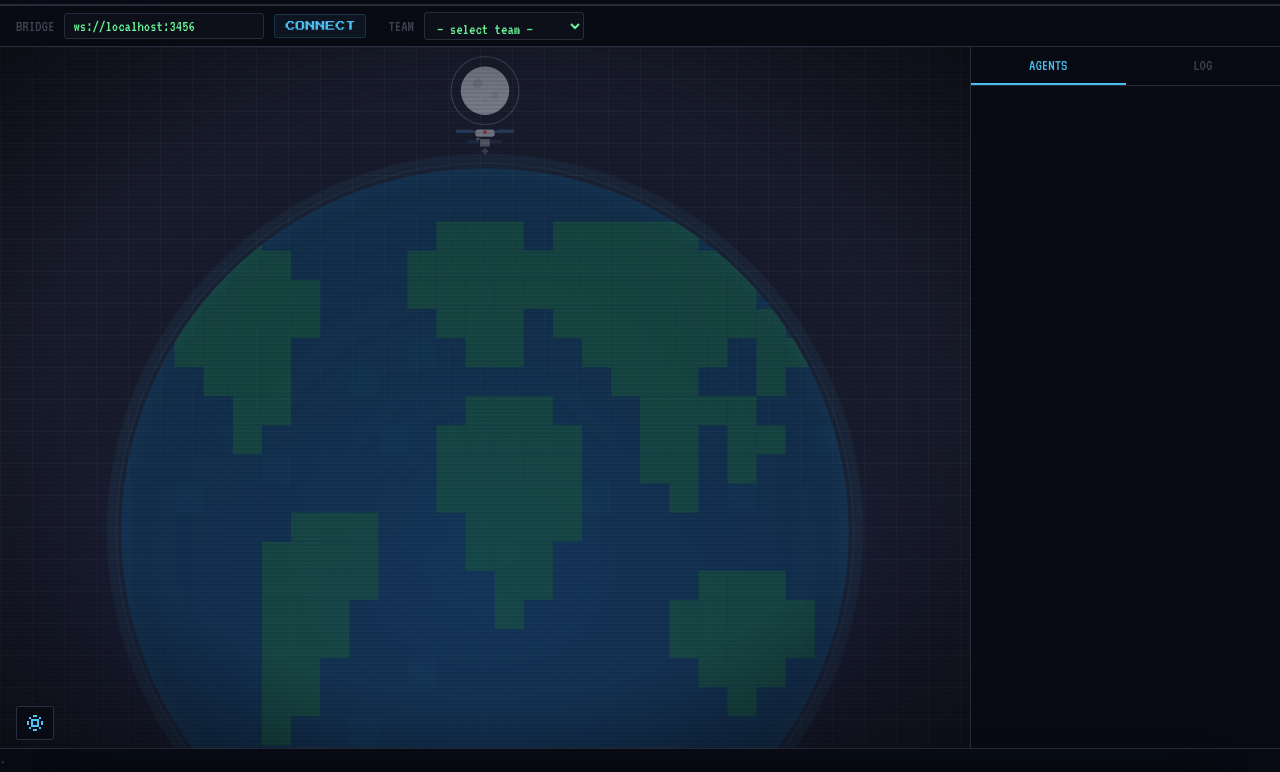
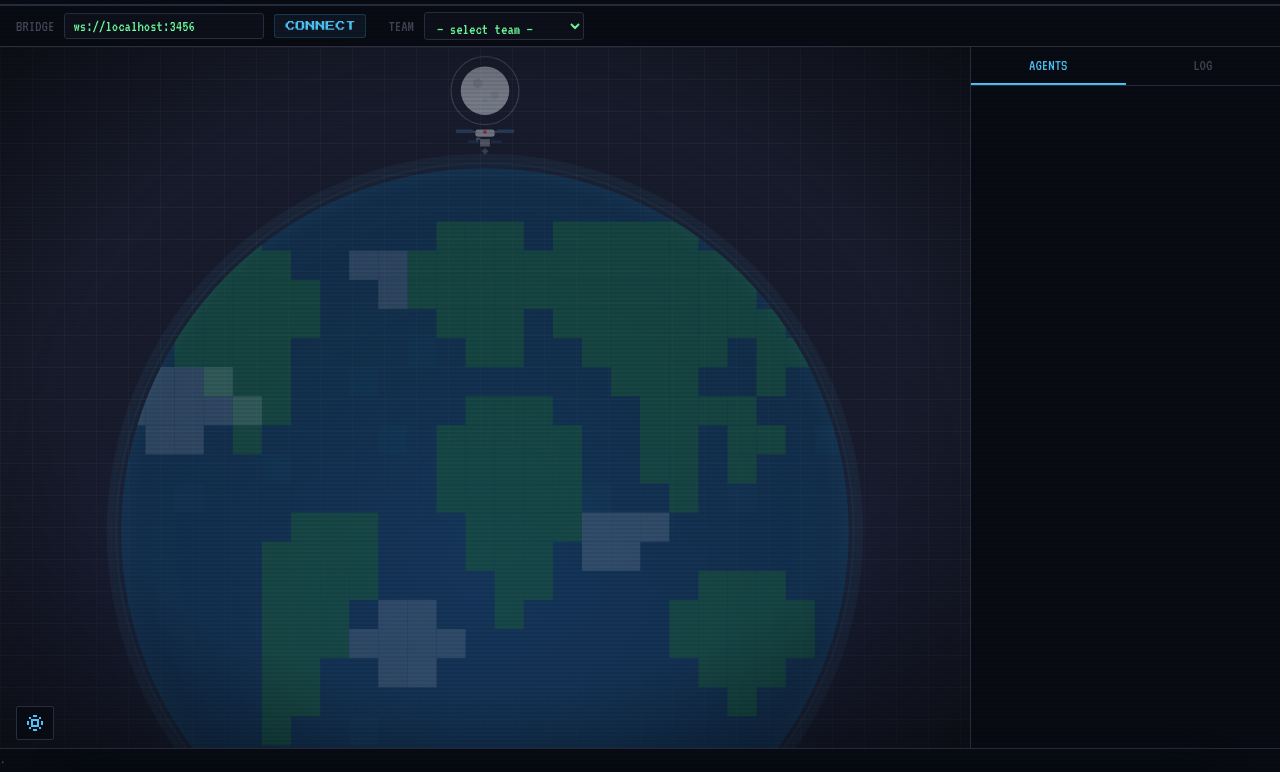
Before and after one commit to samwang0723/agent-office, a website: page ui/index.html in a window 1280 px wide. Shown: the part 28-800 px from the top of the page. Drawn offline with Linux system fonts and the light colour scheme.

Commit message:
feat: add drifting pixel cloud patches to earth globe

```diff
--- a/ui/index.html
+++ b/ui/index.html
@@ -548,6 +548,39 @@ body::after{content:'';position:fixed;inset:0;pointer-events:none;z-index:1000;
           <animate attributeName="fill" values="#ffcc4400;#ffcc4422;#ffcc4400" dur="3.5s" begin="0.5s" repeatCount="indefinite"/>
         </circle>
       </g>
+      <!-- Clouds (pixel patches, slow drift) -->
+      <g id="earth-clouds" opacity="0.18" clip-path="url(#globe-clip)">
+        <!-- Cloud 1: North Pacific -->
+        <g fill="#dde4ee">
+          <rect x="60" y="132" width="12" height="12"/><rect x="72" y="132" width="12" height="12"/>
+          <rect x="84" y="132" width="12" height="12"/><rect x="48" y="144" width="12" height="12"/>
+          <rect x="60" y="144" width="12" height="12"/><rect x="72" y="144" width="12" height="12"/>
+          <rect x="84" y="144" width="12" height="12"/><rect x="96" y="144" width="12" height="12"/>
+          <rect x="60" y="156" width="12" height="12"/><rect x="72" y="156" width="12" height="12"/>
+          <animateTransform attributeName="transform" type="translate" values="0,0;18,0;0,0" dur="80s" repeatCount="indefinite"/>
+        </g>
+        <!-- Cloud 2: South Atlantic -->
+        <g fill="#ccd4de">
+          <rect x="156" y="228" width="12" height="12"/><rect x="168" y="228" width="12" height="12"/>
+          <rect x="144" y="240" width="12" height="12"/><rect x="156" y="240" width="12" height="12"/>
+          <rect x="168" y="240" width="12" height="12"/><rect x="180" y="240" width="12" height="12"/>
+          <rect x="156" y="252" width="12" height="12"/><rect x="168" y="252" width="12" height="12"/>
+          <animateTransform attributeName="transform" type="translate" values="0,0;-14,0;0,0" dur="65s" repeatCount="indefinite"/>
+        </g>
+        <!-- Cloud 3: Indian Ocean -->
+        <g fill="#dde4ee">
+          <rect x="240" y="192" width="12" height="12"/><rect x="252" y="192" width="12" height="12"/>
+          <rect x="264" y="192" width="12" height="12"/><rect x="240" y="204" width="12" height="12"/>
+          <rect x="252" y="204" width="12" height="12"/>
+          <animateTransform attributeName="transform" type="translate" values="0,0;12,0;0,0" dur="55s" repeatCount="indefinite"/>
+        </g>
+        <!-- Cloud 4: North Atlantic wisp -->
+        <g fill="#ccd4de">
+          <rect x="144" y="84" width="12" height="12"/><rect x="156" y="84" width="12" height="12"/>
+          <rect x="156" y="96" width="12" height="12"/>
+          <animateTransform attributeName="transform" type="translate" values="0,0;10,0;0,0" dur="70s" repeatCount="indefinite"/>
+        </g>
+      </g>
       <!-- Atmosphere rim -->
       <circle id="earth-atm-stroke" cx="200" cy="200" r="152" fill="none" stroke="#4fc3f7" stroke-width="1" opacity="0.06"/>
       <circle cx="200" cy="200" r="156" fill="url(#atmosphere)"/>
```
